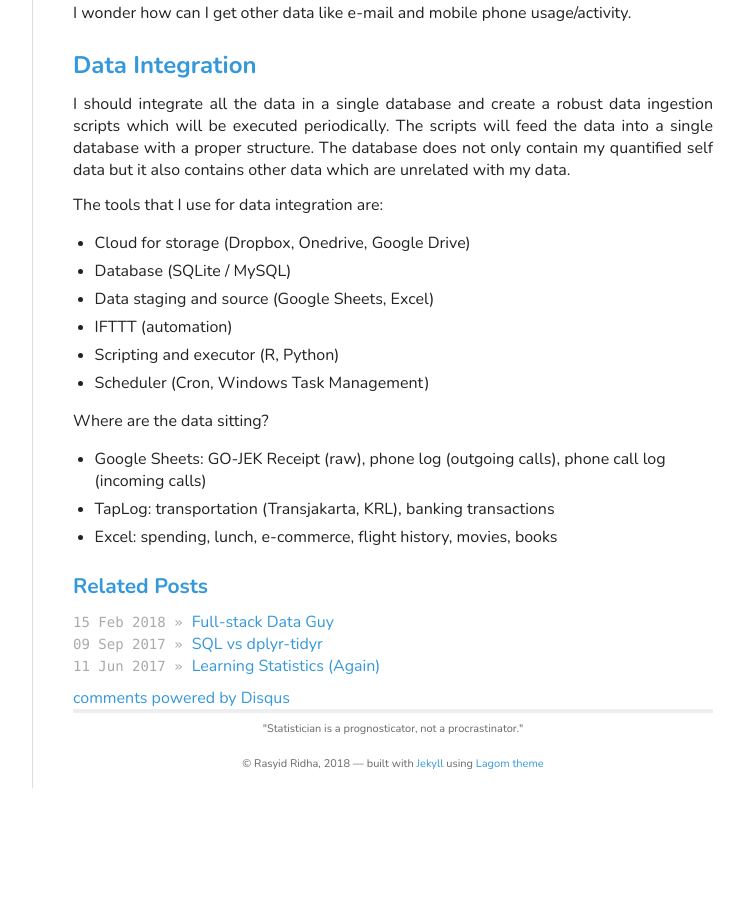
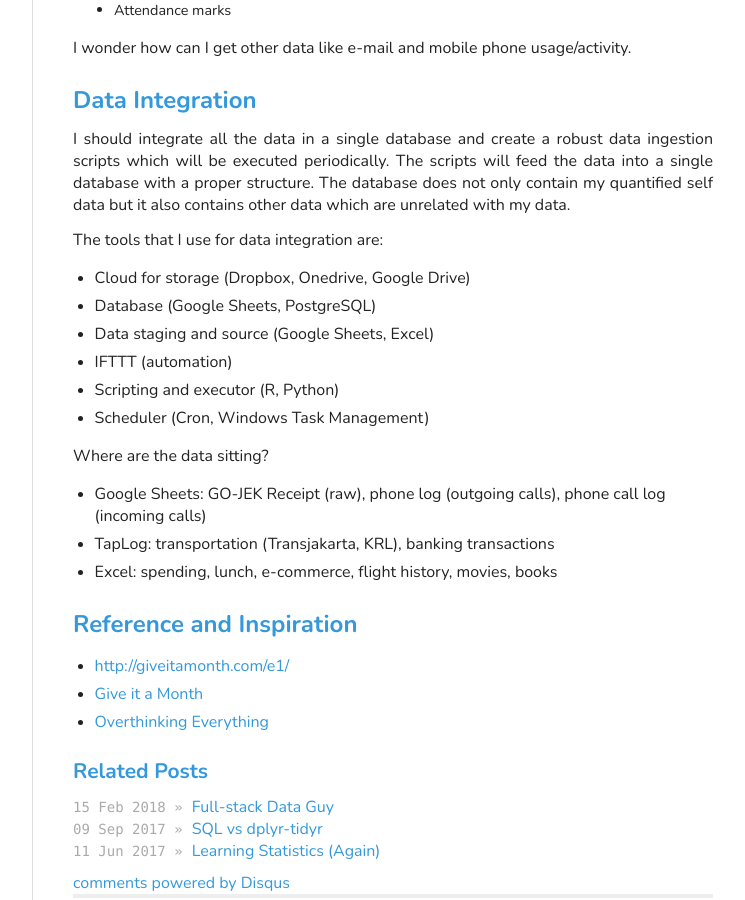
Before and after one commit to rasyidstat/rasyidstat.github.io, a Jekyll site: the page built from _posts/2017-11-05-collect-all-the-data.md, in a window 1280 px wide and 900 px high, scrolled down 939 px. Shown: the whole window, without its empty margins (378-1123 px from the left). Built offline with Jekyll 4.4.1, drawn with Linux system fonts in a browser that asks for light colours; nearby versions of some CDN libraries; comment, search, counter and statistics services are not loaded; before the commit the page ends 1727 px from its top, so only the background shows below that.

Commit message:
Add reference PA post

```diff
--- a/_posts/2017-11-05-collect-all-the-data.md
+++ b/_posts/2017-11-05-collect-all-the-data.md
@@ -45,7 +47,7 @@
 The tools that I use for data integration are:
 
 - Cloud for storage (Dropbox, Onedrive, Google Drive)
-- Database (SQLite / MySQL)
+- Database (Google Sheets, PostgreSQL)
 - Data staging and source (Google Sheets, Excel)
 - IFTTT (automation)
 - Scripting and executor (R, Python)
@@ -56,3 +58,9 @@
 - Google Sheets: GO-JEK Receipt (raw), phone log (outgoing calls), phone call log (incoming calls)
 - TapLog: transportation (Transjakarta, KRL), banking transactions
 - Excel: spending, lunch, e-commerce, flight history, movies, books
+
+## Reference and Inspiration
+
+- [http://giveitamonth.com/e1/](http://giveitamonth.com/e1/)
+- [Give it a Month](https://app.mural.co/t/altierlabs0525/m/altierlabs0525/1514539149116/14538a0223470259ce9a441a37bc76bfd5e4d75b)
+- [Overthinking Everything](https://www.youtube.com/watch?v=DCAWNyZ_PgQ)
```
Also changed, not shown: other parts of _posts/2017-11-05-collect-all-the-data.md (+2 -0 lines).
